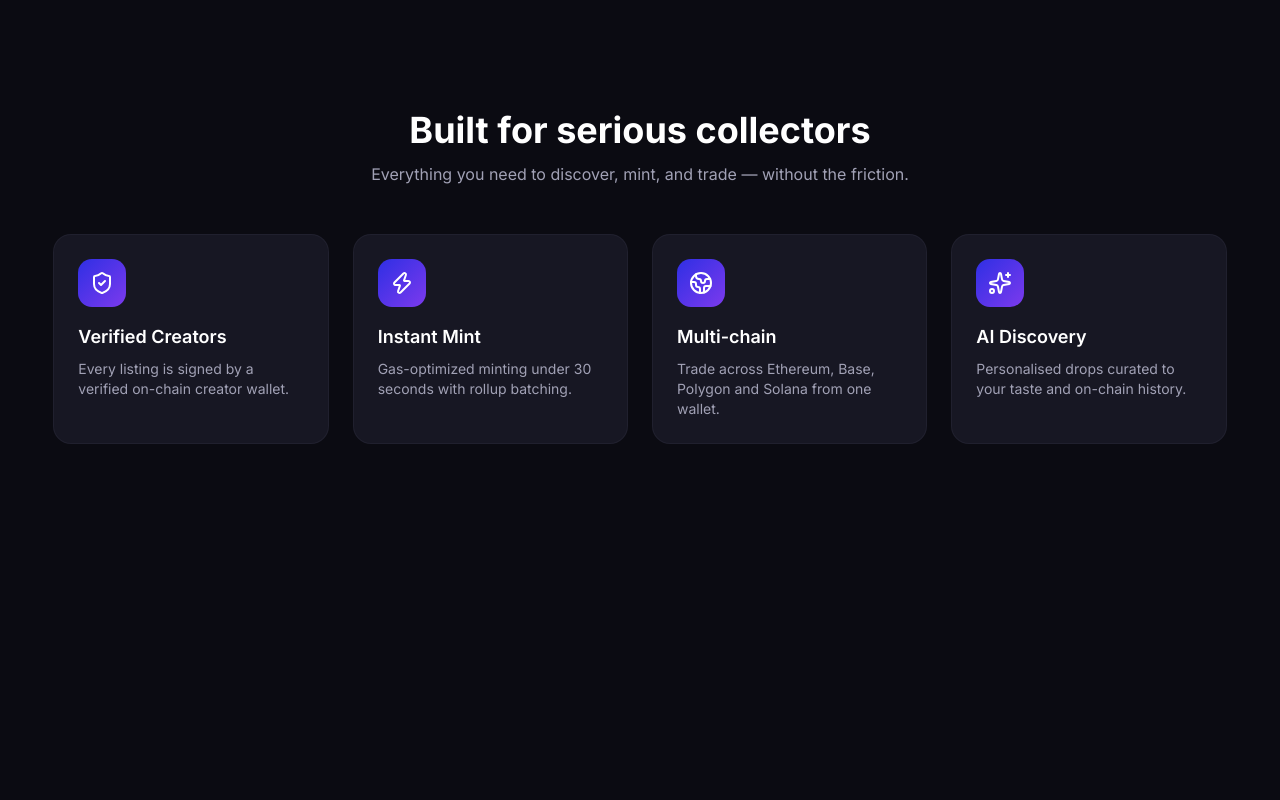
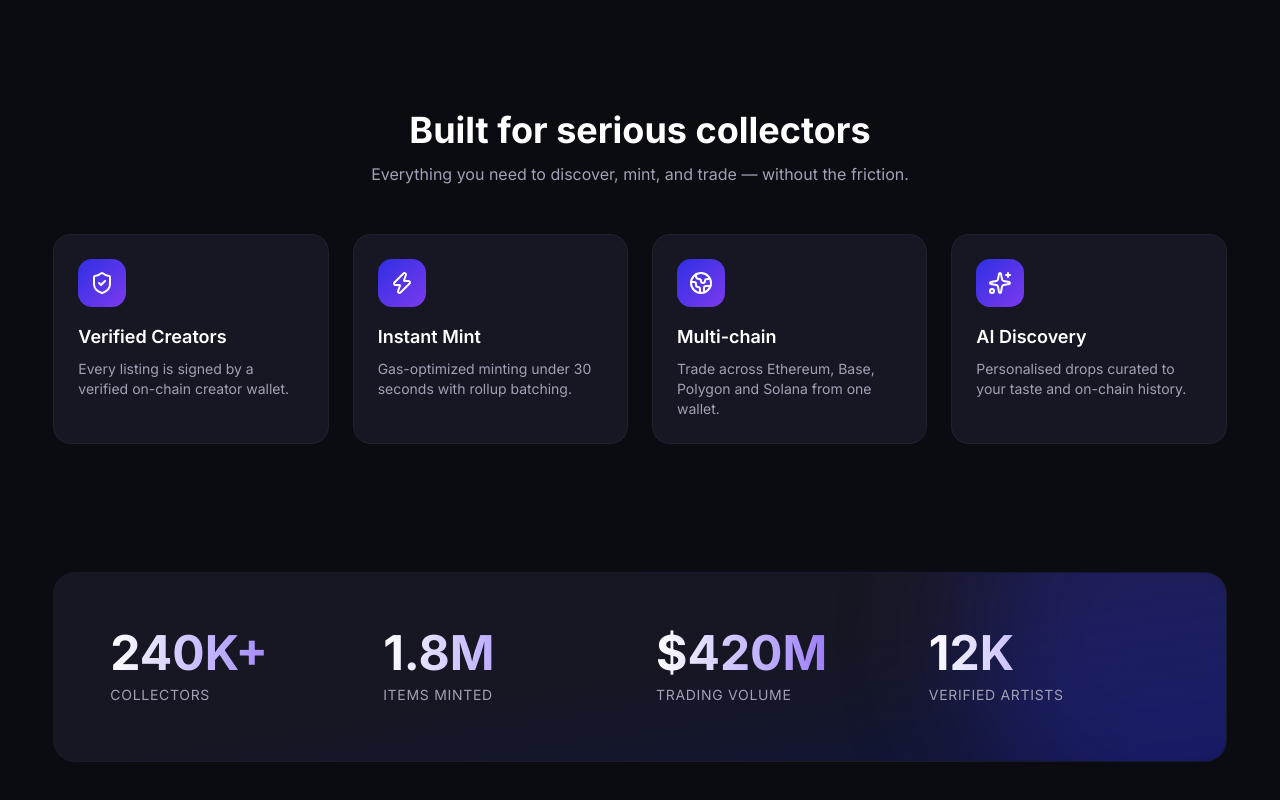
Before and after one commit to Mahedul-Karim/NeFET, a Next.js app: page / in a window 1280 px wide. Shown: the part 1397-2197 px from the top of the page. Before the commit the page ends 1905 px from the top, so only its background shows below. Built offline with nearby package versions, Linux system fonts and the light colour scheme.

Commit message:
stats section added

```diff
--- a/app/page.tsx
+++ b/app/page.tsx
@@ -1,6 +1,7 @@
 import Featured from "@/components/home/Featured";
 import Features from "@/components/home/Features";
 import Hero from "@/components/home/Hero";
+import Stats from "@/components/home/Stats";
 
 export default function Home() {
   return (
@@ -8,6 +9,7 @@ export default function Home() {
       <Hero />
       <Featured />
       <Features />
+      <Stats />
     </>
   );
 }
--- /dev/null
+++ b/components/home/Stats.tsx
@@ -0,0 +1,33 @@
+import React from "react";
+import Container from "../common/Container";
+
+const STATS = [
+  { value: "240K+", label: "Collectors" },
+  { value: "1.8M", label: "Items minted" },
+  { value: "$420M", label: "Trading volume" },
+  { value: "12K", label: "Verified artists" },
+];
+
+const Stats = () => {
+  return (
+    <Container className="py-16">
+      <div className="relative overflow-hidden rounded-3xl border border-border-subtle/20 bg-linear-to-br from-card via-card to-primary/20 p-10 lg:p-14">
+        <div className="absolute -top-32 -right-32 h-96 w-96 rounded-full bg-primary/30 blur-3xl" />
+        <div className="relative grid gap-8 sm:grid-cols-2 lg:grid-cols-4">
+          {STATS.map((s) => (
+            <div key={s.label}>
+              <h2 className="font-display text-4xl lg:text-5xl font-bold bg-linear-to-r from-primary-text to-secondary bg-clip-text text-transparent">
+                {s.value}
+              </h2>
+              <p className="mt-2 text-sm text-secondary-text uppercase tracking-wider">
+                {s.label}
+              </p>
+            </div>
+          ))}
+        </div>
+      </div>
+    </Container>
+  );
+};
+
+export default Stats;
```
